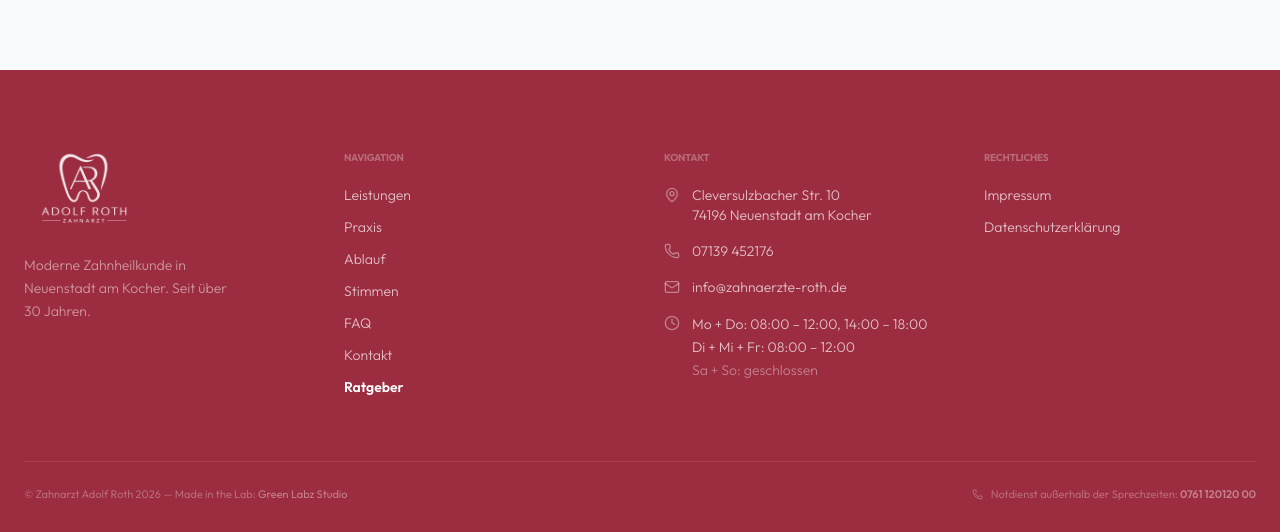
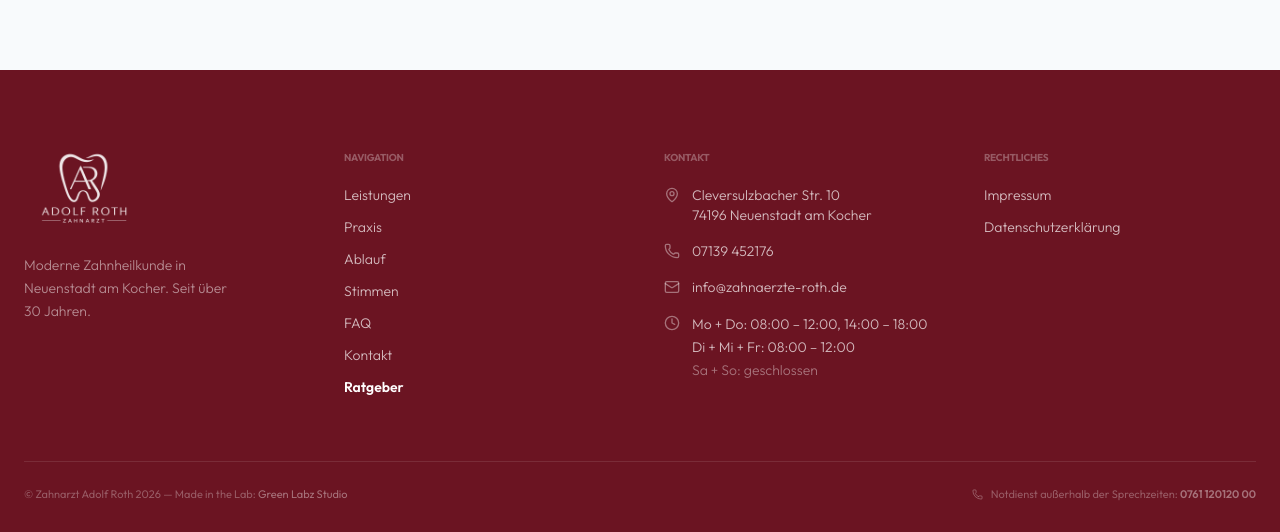
Before and after one commit to greenlabz/Zahnarzt-Adolf-Roth, a React (Vite) app: page /leistungen in a window 1280 px wide. Shown: the part 2094-2626 px from the top of the page. Built offline with nearby package versions, Linux system fonts and the light colour scheme.

Commit message:
style(footer): Rote Hintergrundfarbe zu einem dunkleren Weinrot angepasst für bessere Lesbarkeit und Markenkonsistenz

```diff
--- a/src/sections/Footer.tsx
+++ b/src/sections/Footer.tsx
@@ -13,7 +13,7 @@ export default function Footer() {
   };
 
   return (
-    <footer className="bg-[#9c2c40] text-white pt-20 pb-8 relative overflow-hidden w-full">
+    <footer className="bg-[#6b1422] text-white pt-20 pb-8 relative overflow-hidden w-full">
       <div className="max-w-7xl mx-auto px-6 relative z-10">
         <div className="grid grid-cols-1 sm:grid-cols-2 lg:grid-cols-4 gap-x-12 gap-y-12 mb-16">
 
```
